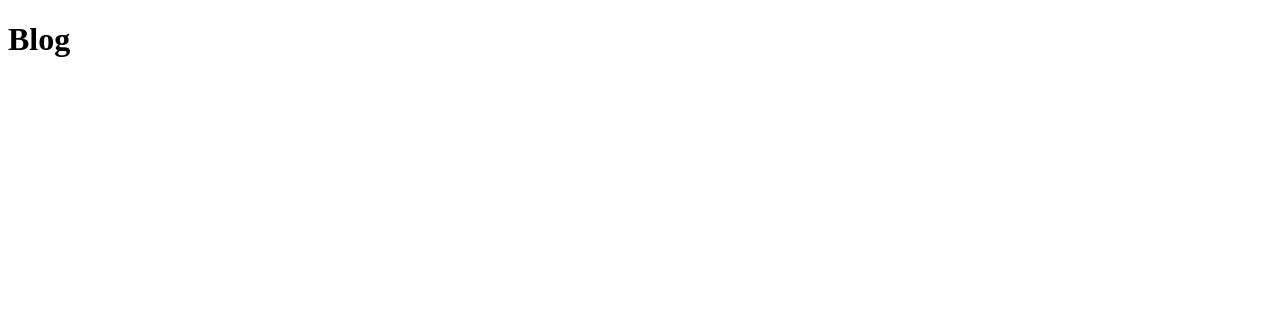
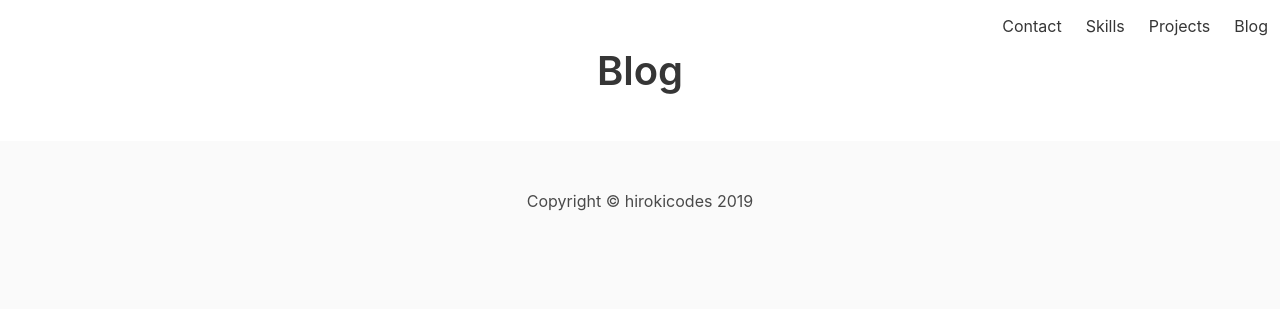
Before and after one commit to hkfi/personal-site, a Gatsby site: page /blog in a window 1280 px wide. Built offline with nearby package versions, Linux system fonts and the light colour scheme; Gatsby itself is replaced by a stand-in of ours.

Commit message:
small design and ux changes. basic styling for blog page

```diff
--- a/src/components/htmlHead.js
+++ b/src/components/htmlHead.js
@@ -4,6 +4,7 @@ import { Helmet } from "react-helmet"
 const HTMLHeader = props => {
   return (
     <Helmet>
+      <title>hirokicodes</title>
       <link
         rel="stylesheet"
         href="https://use.fontawesome.com/releases/v5.4.1/css/all.css"
--- a/src/components/navbar.js
+++ b/src/components/navbar.js
@@ -1,4 +1,5 @@
 import React from "react"
+import { Link } from "gatsby"
 
 const Navbar = props => {
   return (
@@ -19,28 +20,31 @@ const Navbar = props => {
         className="navbar-menu has-text-centered"
       >
         <div className="navbar-end">
-          <a className="navbar-item" href="/#">
+          <Link className="navbar-item" to="/">
             <span>Contact</span>
-          </a>
-          <a className="navbar-item" href="#skills">
+          </Link>
+          <Link className="navbar-item" to="/#skills">
             <span>Skills</span>
-          </a>
+          </Link>
           <div className="navbar-item has-dropdown is-hoverable">
-            <a className="navbar-link is-arrowless" href="#projects">
+            <Link className="navbar-link is-arrowless" to="/#projects">
               Projects
-            </a>
+            </Link>
             <div className="navbar-dropdown is-right is-boxed">
-              <a className="navbar-item" href="#cryptocurrency">
+              <Link className="navbar-item" to="/#cryptocurrency">
                 Cryptocurrency Social Platform
-              </a>
-              <a className="navbar-item" href="#chat-app">
+              </Link>
+              <Link className="navbar-item" to="/#chat-app">
                 Anonymous Chat Application
-              </a>
-              <a className="navbar-item" href="#car-marketplace">
+              </Link>
+              <Link className="navbar-item" to="/#car-marketplace">
                 Car Rental Marketplace
-              </a>
+              </Link>
             </div>
           </div>
+          <Link className="navbar-item" to="/blog">
+            <span>Blog</span>
+          </Link>
         </div>
       </div>
     </nav>
--- a/src/pages/blog.js
+++ b/src/pages/blog.js
@@ -1,9 +1,14 @@
 import React from "react"
+import Layout from "../components/layout"
 
 export default () => {
   return (
-    <div>
-      <h1> Blog </h1>
-    </div>
+    <Layout>
+      <section className="section has-text-centered">
+        <div className="section-heading">
+          <h3 className="title is-2">Blog</h3>
+        </div>
+      </section>
+    </Layout>
   )
 }
--- a/src/styles/index.scss
+++ b/src/styles/index.scss
@@ -16,30 +16,32 @@ html {
 
 i {
   color: #363636;
-}
-
-i:hover {
-  color: gray;
+  &:hover {
+    color: gray;
+  }
 }
 
 .navbar-link {
   color: #363636;
-}
-
-.navbar-link:hover {
-  color: gray;
+  &:hover {
+    color: gray;
+  }
 }
 
 .navbar-item {
   color: #363636 !important;
+  &:hover {
+    color: gray !important;
+  }
 }
 
-.navbar-item:hover {
-  color: gray !important;
-}
-
-.navbar-end > a:hover {
-  color: gray;
+.navbar-end {
+  a {
+    color: #363636;
+    &:hover {
+      color: gray;
+    }
+  }
 }
 
 .pl {
```
